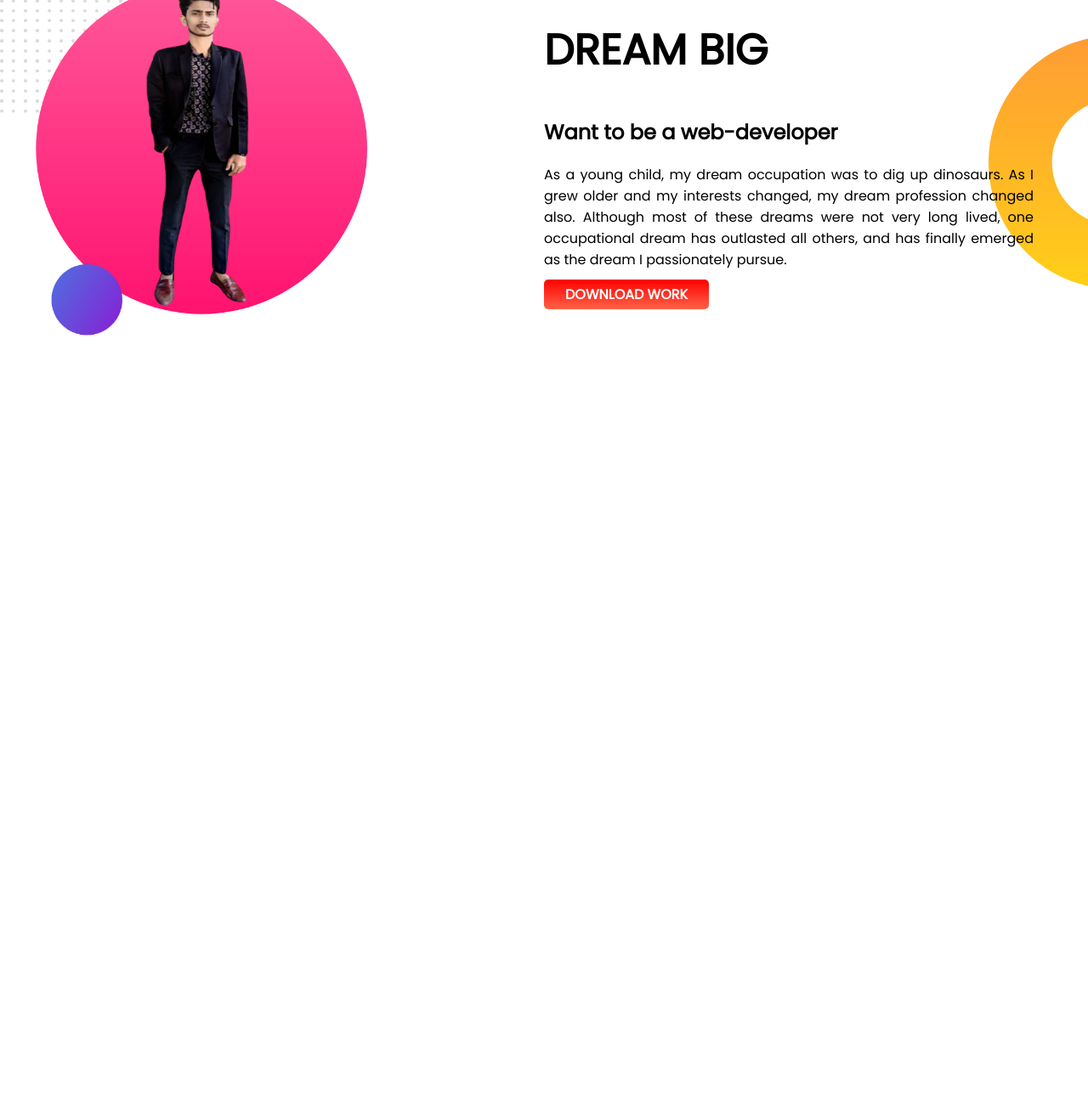
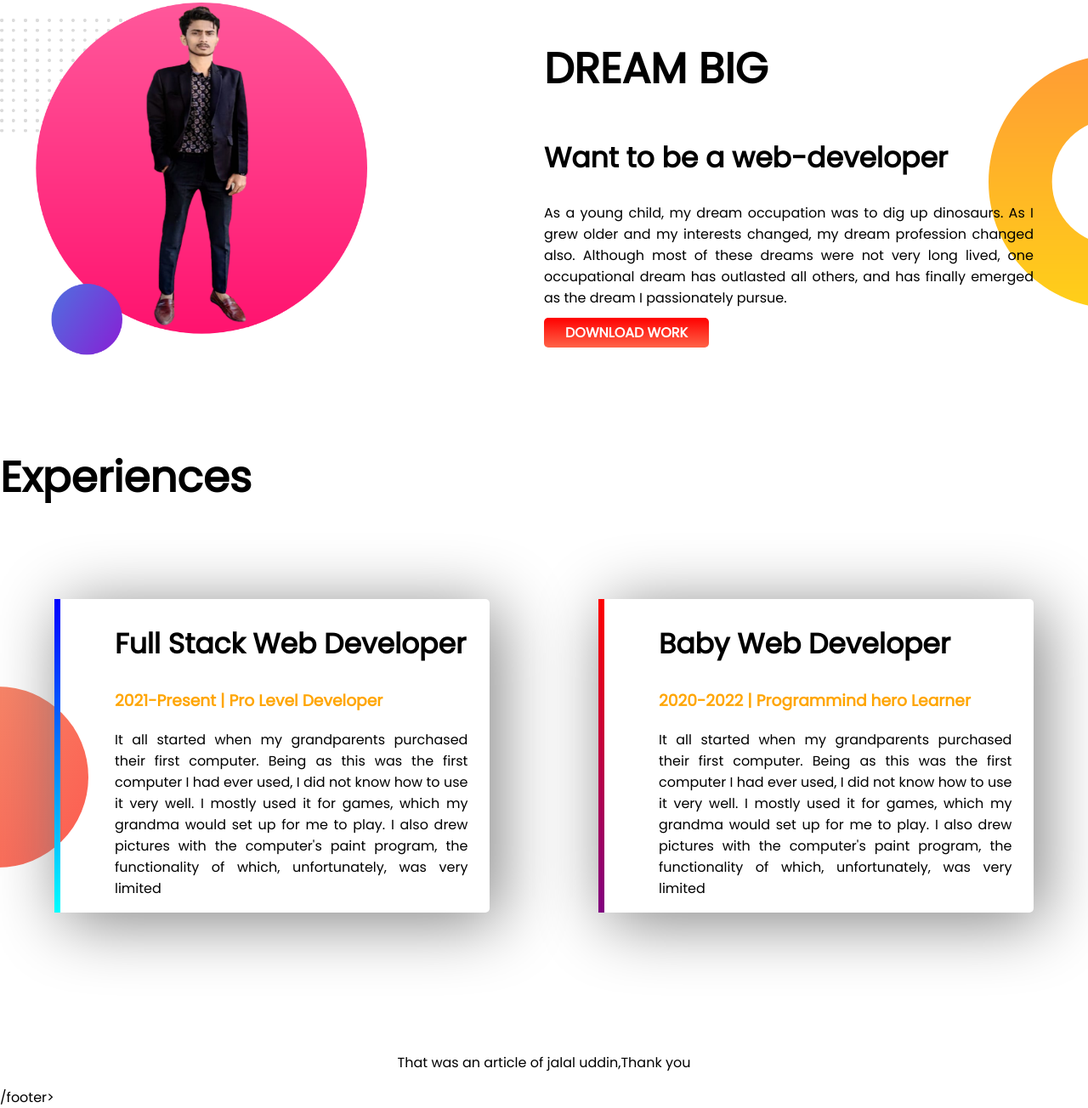
Before and after one commit to JalalUddinRomy/personal-portfolio, a plain HTML site: page index.html in a window 1280 px wide. Shown: the part 640-1944 px from the top of the page at 85% size. Before the commit the page ends 1142 px from the top, so only its background shows below. Drawn offline with Linux system fonts and the light colour scheme.

Commit message:
project-success

```diff
--- a/index.html
+++ b/index.html
@@ -14,7 +14,7 @@
 </head>
 
 <body>
-    <section class="first-section">
+    <section class="first-section flexible-container">
         <div class="half-width">
             <h1>Welcome To</h1>
             <h1>The World Of <span class="inferior">INFERIOR'S!</span></h1>
@@ -29,7 +29,7 @@
             <img src="images/mypicture.png" alt="">
         </div>
     </section>
-    <section class="second-section">
+    <section class="second-section flexible-container">
         <div class="half-width">
             <img src="images/my-photo2.png" alt="">
         </div>
@@ -46,6 +46,40 @@
                 WORK</a>
         </div>
     </section>
+    <section class="Third-section">
+        <h1>Experiences</h1>
+        <div class="flexible-container">
+            <div id="experience-dev" class="box-shadow">
+                <h2>Full Stack Web Developer</h2>
+                <h3 class="inferior">2021-Present | Pro Level Developer</h3>
+                <P>It all started when my grandparents purchased their first computer. Being as this was the first
+                    computer
+                    I had ever used, I did not know how to use it very well. I mostly used it for games, which my
+                    grandma
+                    would set up for me to play. I also drew pictures with the computer's paint program, the
+                    functionality
+                    of which, unfortunately, was very limited
+
+                </P>
+            </div>
+            <div id="baby-dev" class="box-shadow">
+                <h2>Baby Web Developer</h2>
+                <h3 class="inferior">2020-2022 | Programmind hero Learner</h3>
+                <p>It all started when my grandparents purchased their first computer. Being as this was the first
+                    computer
+                    I had ever used, I did not know how to use it very well. I mostly used it for games, which my
+                    grandma
+                    would set up for me to play. I also drew pictures with the computer's paint program, the
+                    functionality
+                    of which, unfortunately, was very limited
+
+                </p>
+
+            </div>
+        </div>
+        <footer>
+            <p>That was an article of jalal uddin,Thank you</p>/footer>
+    </section>
 
 </body>
 
--- a/style.css
+++ b/style.css
@@ -5,10 +5,13 @@ body{
 h1{
     font-size: 50px;
 }
+h2{
+    font-size: 33px;
+}
 .inferior{
     color: orange;
 }
-section{
+.flexible-container{
     display: flex;
     margin-bottom: 100px;
 }
@@ -41,3 +44,32 @@ section{
 p{
     text-align: justify;
 }
+.box-shadow{
+    box-shadow: 10px 10px 80px gray;
+    width: 40%;
+    padding-left: 5%;
+    padding-right: 2%;
+    margin-top: 5%;
+    margin-bottom: 5%;
+    margin-left: 5%;
+    margin-right: 5%;
+    border-radius: 5px;
+}
+.Third-section{
+    background-image: url(images/exp-bg.png);
+    background-repeat: no-repeat;
+    background-position: left;
+}
+#experience-dev{
+    border-left: 7px solid;
+    border-image: linear-gradient(blue,cyan);
+    border-image-slice: 1;
+}
+#baby-dev{
+    border-left: 7px solid;
+    border-image: linear-gradient(red,purple);
+    border-image-slice: 1;
+}
+footer p {
+    text-align: center;
+}
```
